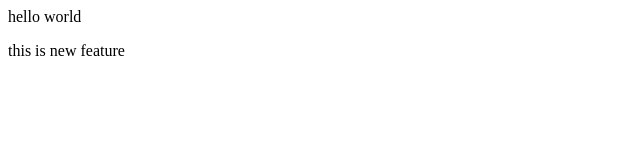
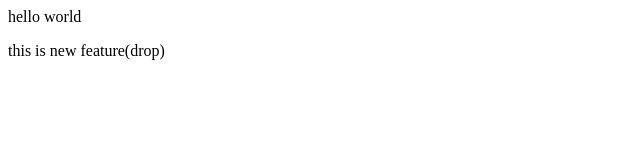
Before and after one commit to DurrENayab77/localrepo, a plain HTML site: page index.html in a window 1280 px wide. Shown: the full height of the page, 0-640 px from the left. Drawn offline with Linux system fonts and the light colour scheme.

Commit message:
add drop

```diff
--- a/index.html
+++ b/index.html
@@ -1,4 +1,4 @@
 <p>
     hello world
 </p>
-<p>this is new feature</p>
+<p>this is new feature(drop)</p>
```
